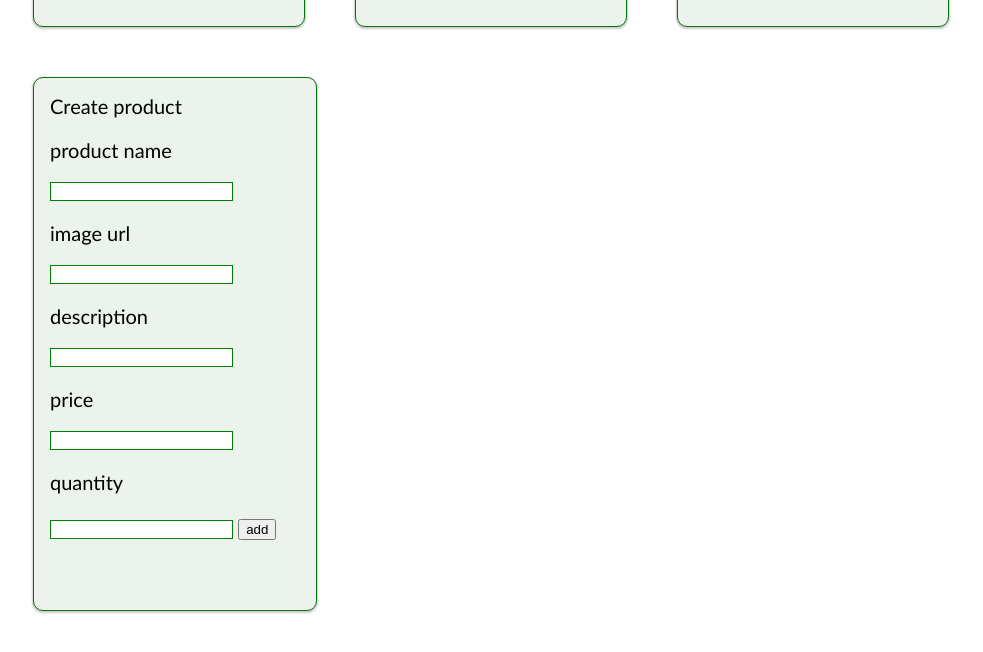
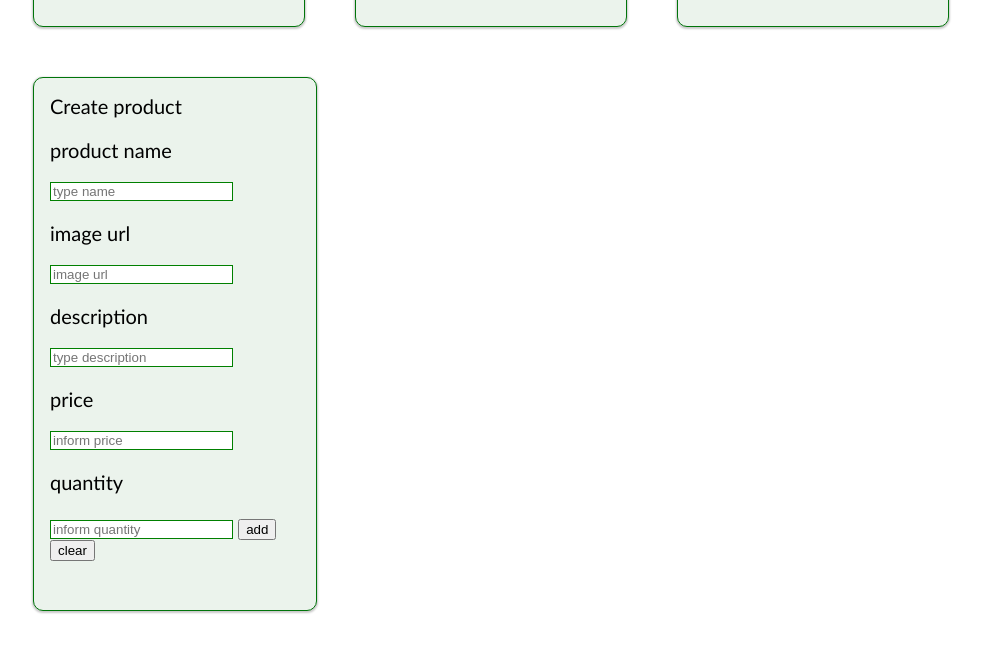
Before and after one commit to JuliRulquinha/Groceries, a plain HTML site: page Index.html in a window 1280 px wide. Shown: the part 778-1430 px from the top of the page, without its empty margins (0-983 px from the left). Drawn offline with Linux system fonts and the light colour scheme.

Commit message:
Added placeholders to the inputs

```diff
--- a/Index.html
+++ b/Index.html
@@ -34,19 +34,45 @@
         </div>
 
         <div id="create-product" class="create-product">
+            <form id="product-form">
             Create product
+
             <p>product name</p>
-            <input class="input-information" id="p-name">
+            <input class="input-information"
+                      id="p-name"
+                    type="text"
+               minlength="2"
+               maxlength="10"
+             placeholder="type name">
+
             <p>image url</p>
-            <input class="input-information" id="p-img">
+            <input class="input-information"
+                      id="p-img"
+             placeholder="image url">
+
             <p>description</p>
-            <input class="input-information" id="p-description">
+            <input class="input-information"
+                      id="p-description"
+             placeholder="type description">
+
             <p>price</p>
-            <input class="input-information" id="p-price">
+            <input class="input-information"
+                      id="p-price"
+             placeholder="inform price">
+
+
             <p>quantity</p>
-            <input class="input-information" id="p-quantity">
+            <input class="input-information"
+                      id="p-quantity"
+                    type="number"
+                     min="1"
+             placeholder="inform quantity"
+                    >
+
 
             <button id="add-button" onclick="addProduct()">add</button>
+            <button id="clear-all" onclick="clearForm()">clear</button>
+        </form>
         </div>
         <script src="components/productCard.js"></script>
         <script src="Index.js"></script>
--- a/Index.js
+++ b/Index.js
@@ -1,3 +1,5 @@
+
+
 let product =
 {
     "name": String,
@@ -100,3 +102,20 @@ function addProduct()
     productBasket.push(newProduct);
 
 }
+
+let form = document.getElementById("product-form");
+
+form.addEventListener('submit', function(event) {
+    // Prevent the default form submission
+    event.preventDefault();
+
+    // Custom code to handle the form submission
+    console.log('Form submission prevented.');
+});
+
+
+function clearForm()
+{
+
+    form.reset();
+}
```
